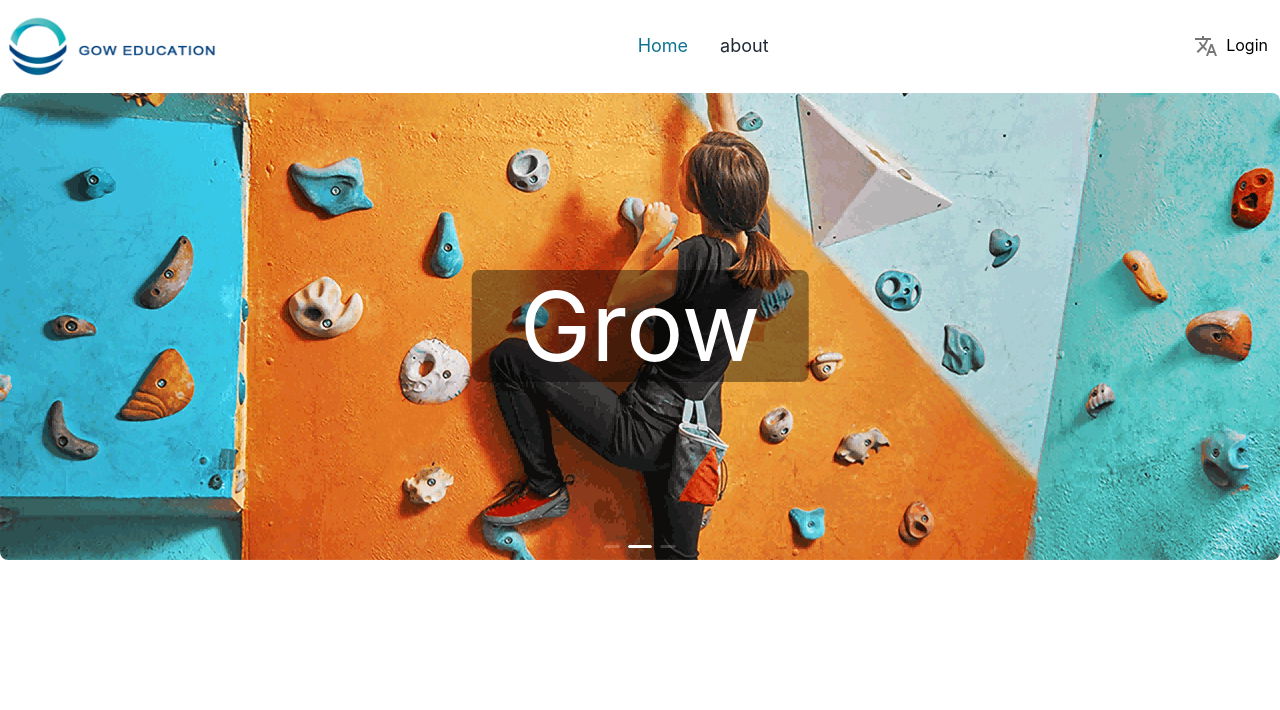
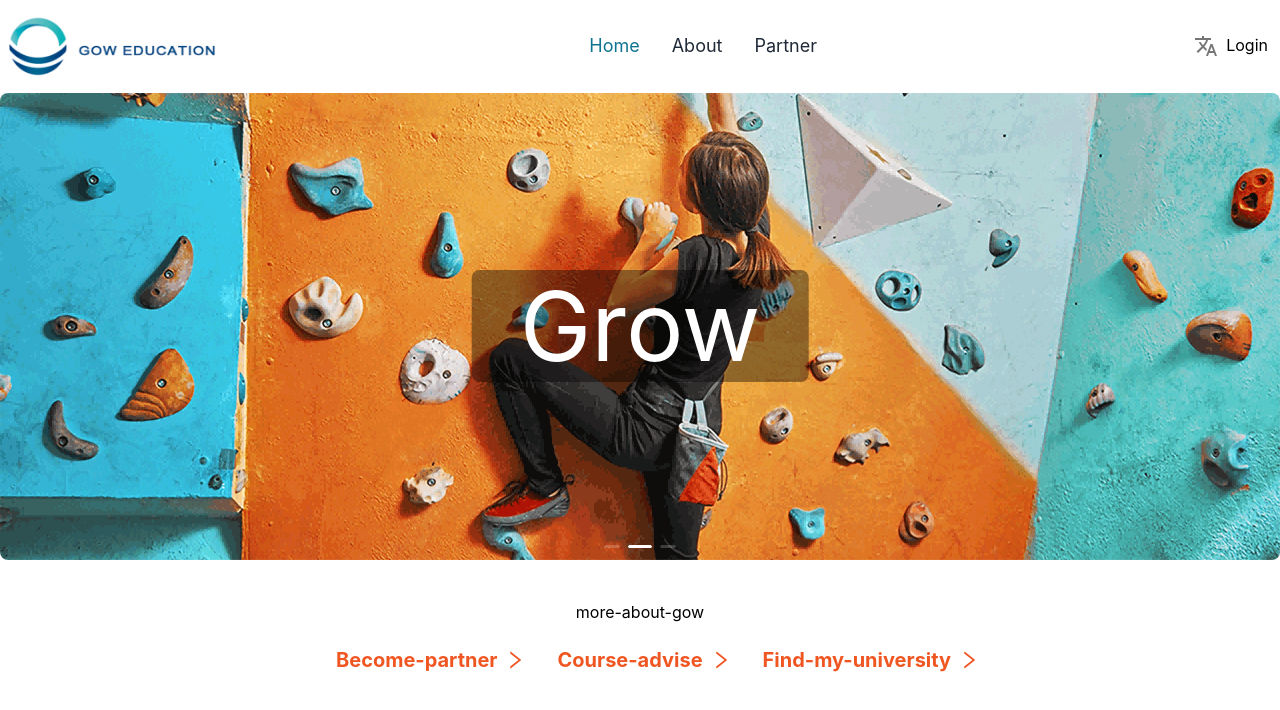
Before and after one commit to LoveWei0/AWeirdDemo, a React (Vite) app: page /#/ in a window 1280 px wide. Shown: the top 710 px of the page. Built offline with nearby package versions, Linux system fonts and the light colour scheme.

Commit message:
feat: Hero component for Home Component success

```diff
--- a/package.json
+++ b/package.json
@@ -28,6 +28,7 @@
     ]
   },
   "dependencies": {
+    "@ant-design/icons": "^5.2.6",
     "@emotion/css": "^11.11.2",
     "@emotion/react": "^11.11.1",
     "@emotion/server": "^11.11.0",
--- a/src/App.tsx
+++ b/src/App.tsx
@@ -6,6 +6,7 @@ import ScrollTop from './utils/scrollTop'
 // pages
 import Home from '@pages/Home/index'
 import About from './pages/About'
+import Partner from '@pages/Home/components/Partner'
 
 export default function App() {
   return (
@@ -15,6 +16,7 @@ export default function App() {
           <Routes>
             <Route path="/" element={<Home />} />
             <Route path="/bout" element={<About />} />
+            <Route path="/partner" element={<Partner />} />
           </Routes>
         </ScrollTop>
       </HashRouter>
--- /dev/null
+++ b/src/components/ButtonCard.tsx
@@ -0,0 +1,30 @@
+import React from 'react'
+// antd
+import { Button } from 'antd'
+// react-router-dom
+import { Link } from 'react-router-dom'
+// utils -> I18
+import { I18 } from '@utils/i18'
+// icons
+import { RightOutlined } from '@ant-design/icons'
+
+interface TitleType {
+  title: string
+  pathName: string
+}
+
+export default function ButtonCard({ title, pathName }: TitleType) {
+  const t = I18()
+  return (
+    <Button type="link" className="flex">
+      <Link
+        to={pathName}
+        style={{ color: '#f05622' }}
+        className="sm:text-sm lg:text-xl flex justify-center items-center gap-2 font-bold"
+      >
+        {t(title)}
+        <RightOutlined />
+      </Link>
+    </Button>
+  )
+}
--- a/src/components/Hero.tsx
+++ b/src/components/Hero.tsx
@@ -3,17 +3,26 @@ import React from 'react'
 import { Carousel } from 'antd'
 // components
 import BannerCard from './BannerCard'
+import ButtonCard from './ButtonCard'
 // banner -> image
 import bannerOne from '../../public/images/banner/home_banner1.png'
 import bannerTwo from '../../public/images/banner/home_banner2.png'
 import bannerThree from '../../public/images/banner/home_banner3.png'
+// react-i18next
+import { useTranslation } from 'react-i18next'
 
 export interface BannerType {
   title: string
   imgPath: string
 }
 
+export interface ButtonType {
+  title: string
+  pathName: string
+}
+
 type BannerDataType = BannerType[]
+type ButtonDataType = ButtonType[]
 
 const bannerData: BannerDataType = [
   { title: 'learn', imgPath: bannerOne },
@@ -21,7 +30,23 @@ const bannerData: BannerDataType = [
   { title: 'excel', imgPath: bannerThree },
 ]
 
+const buttonData: ButtonDataType = [
+  {
+    title: 'become-partner',
+    pathName: '/partner',
+  },
+  {
+    title: 'course-advise',
+    pathName: '/studyoversea/advise',
+  },
+  {
+    title: 'find-my-university',
+    pathName: '/studyoversea/university',
+  },
+]
+
 export default function Hero() {
+  const { t } = useTranslation('common')
   return (
     <>
       <Carousel
@@ -42,6 +67,20 @@ export default function Hero() {
           )
         })}
       </Carousel>
+      <p className="flex justify-center pt-5 md:pt-10">{t('more-about-gow')}</p>
+      <div className="flex justify-center">
+        <div className="flex lg:w-1/2 md:py-5 md:flex justify-between items-center">
+          {buttonData.map((buttonItem, index) => {
+            return (
+              <ButtonCard
+                key={index}
+                title={buttonItem.title}
+                pathName={buttonItem.pathName}
+              />
+            )
+          })}
+        </div>
+      </div>
     </>
   )
 }
--- a/src/components/Navbar.tsx
+++ b/src/components/Navbar.tsx
@@ -26,7 +26,11 @@ const navigation: NavigationDataType = [
   },
   {
     label: 'about',
-    route: '/bout',
+    route: '/about',
+  },
+  {
+    label: 'partner',
+    route: '/partner',
   },
 ]
 
--- a/src/locales/en/common.json
+++ b/src/locales/en/common.json
@@ -4,5 +4,11 @@
   "login": "Login",
   "learn": "Learn",
   "grow": "Grow",
-  "excel": "Excel"
+  "excel": "Excel",
+  "more-about-gow": "more-about-gow",
+  "about": "About",
+  "partner": "Partner",
+  "become-partner": "Become-partner",
+  "course-advise": "Course-advise",
+  "find-my-university": "Find-my-university"
 }
--- a/src/locales/zh/common.json
+++ b/src/locales/zh/common.json
@@ -4,5 +4,11 @@
   "login": "登录",
   "learn": "学习",
   "grow": "成长",
-  "excel": "卓越"
+  "excel": "卓越",
+  "more-about-gow": "了解关于更多高远教育",
+  "about": "关于",
+  "partner": "合作伙伴",
+  "become-partner": "成为合作伙伴",
+  "course-advise": "课程资讯",
+  "find-my-university": "发现我的心仪大学"
 }
--- /dev/null
+++ b/src/pages/Home/components/Partner.tsx
@@ -0,0 +1,5 @@
+import React from 'react'
+
+export default function Partner() {
+  return <div>Partner</div>
+}
--- /dev/null
+++ b/src/utils/i18.ts
@@ -0,0 +1,8 @@
+// react-i18next
+import { useTranslation } from 'react-i18next'
+
+function I18() {
+  const { t } = useTranslation('common')
+  return t
+}
+export { I18 }
```
Also changed, not shown: 1 other file (tests, documents, lock files or other folders).
